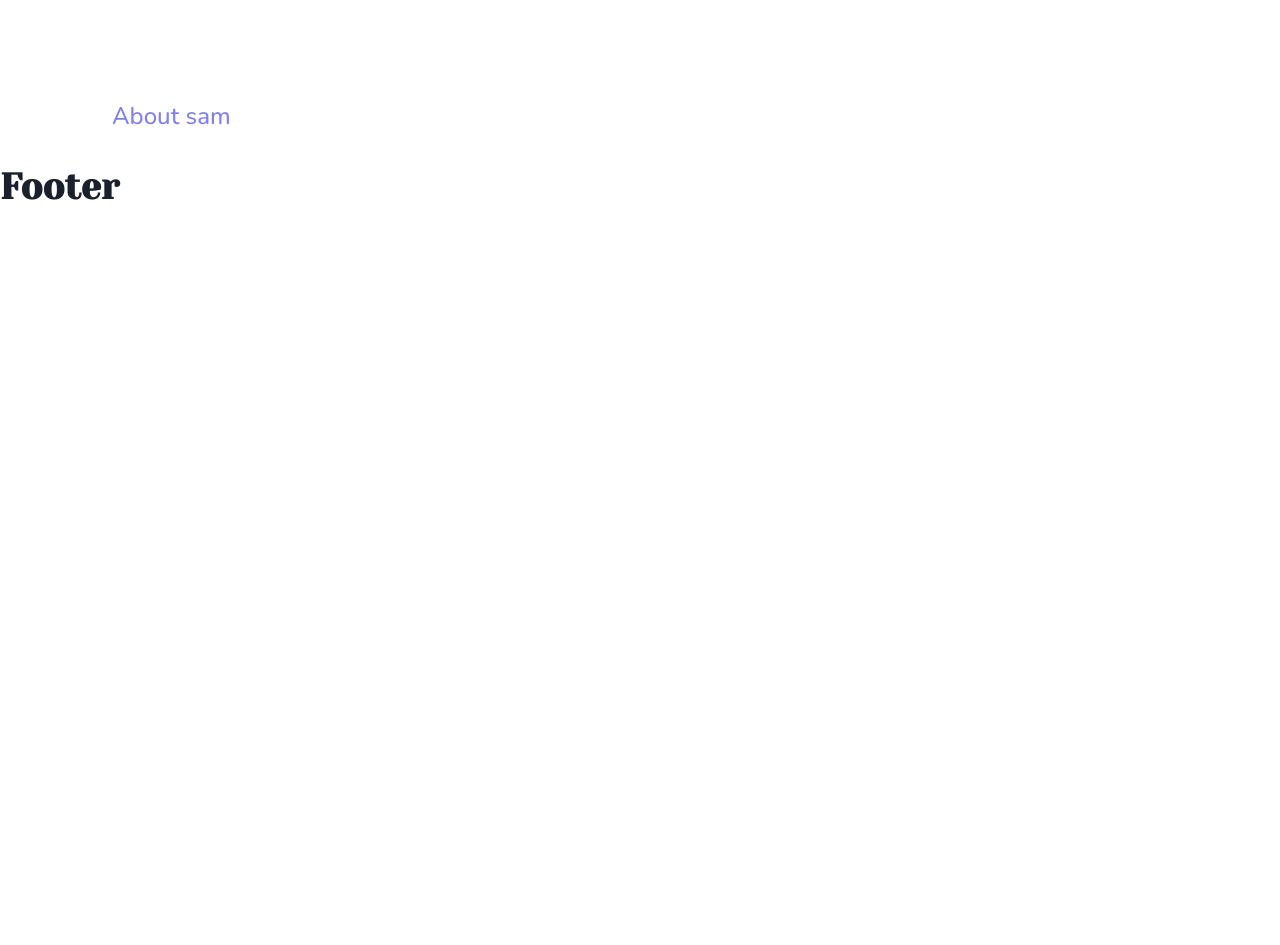
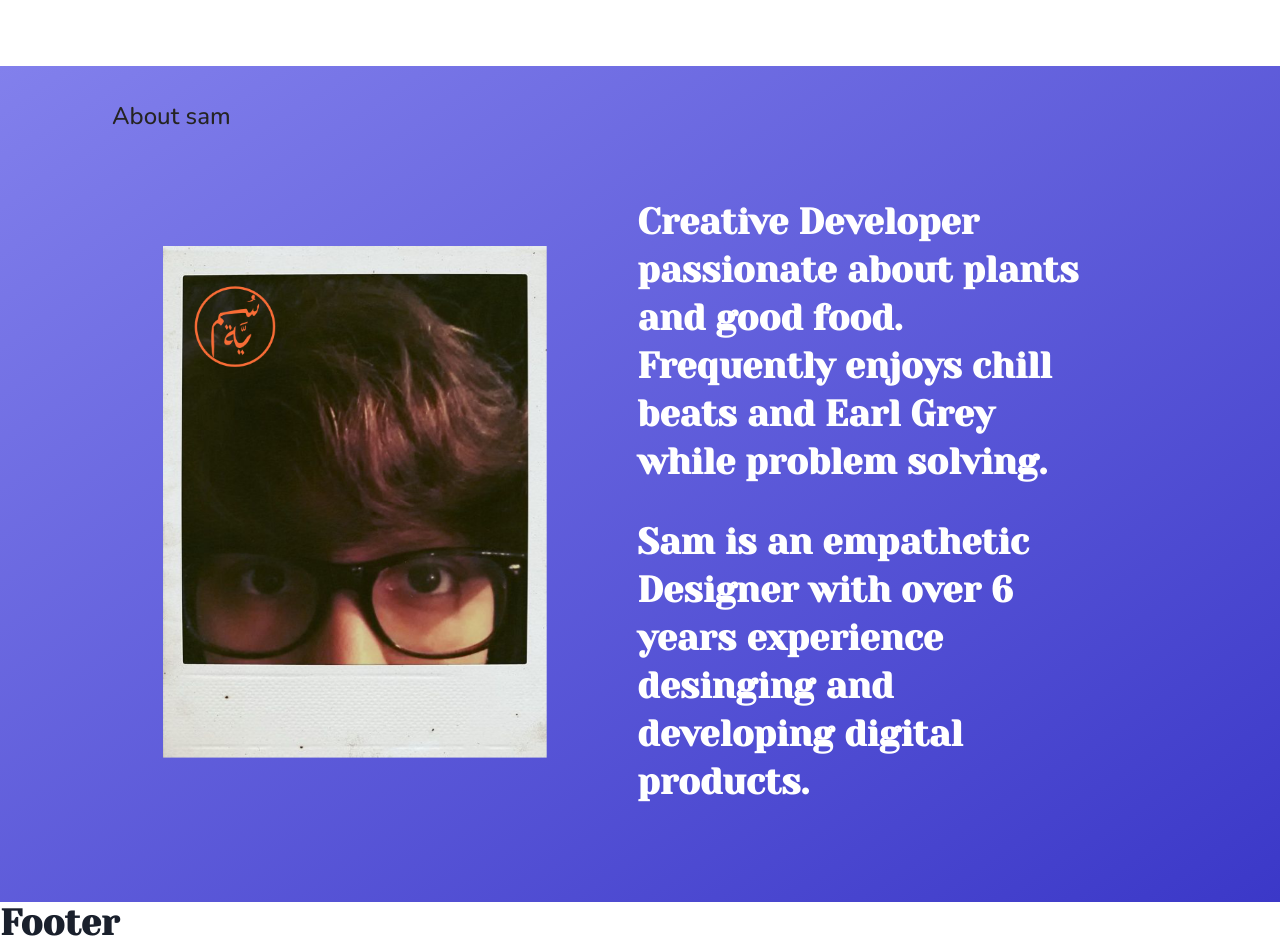
Before and after one commit to Samalmohanna1/ts-portfolio-2022, a Next.js app: page / in a window 1280 px wide. Shown: the part 2940-3885 px from the top of the page. Before the commit the page ends 3149 px from the top, so only its background shows below. Built offline with nearby package versions, Linux system fonts and the light colour scheme.

Commit message:
feat: add about section

```diff
--- a/components/about/About.tsx
+++ b/components/about/About.tsx
@@ -1,13 +1,41 @@
-import { Box, Text } from '@chakra-ui/react'
+import { Box, Heading, Image, Stack, Text } from '@chakra-ui/react'
 
 interface AboutProps {}
 
 const About: React.FunctionComponent<AboutProps> = () => {
   return (
-    <Box id='aboutSection' p={['2rem', '2rem', '2rem 5rem', '2rem 7rem']}>
-      <Text variant='subheading24Md' color='lightPurple'>
+    <Box
+      id='aboutSection'
+      p={['2rem', '2rem', '2rem 5rem', '2rem 7rem']}
+      bgGradient='linear(to-tl, primaryPurple, lightPurple)'
+    >
+      <Text variant='subheading24Md' color='softBlack'>
         About sam
       </Text>
+      <Stack
+        direction={['column', 'column', 'column', 'row']}
+        justifyContent='space-evenly'
+        alignItems='center'
+        p={['1.5rem 0', '2rem 0']}
+      >
+        <Box maxW='35rem'>
+          <Image src='profile-pic.png' alt='sam almohanna' width='sm' />
+        </Box>
+        <Box
+          maxW='32rem'
+          p={['2rem 0', '2rem 0', '2rem 0', '2rem']}
+          textAlign={['left', 'center', 'center', 'left']}
+        >
+          <Heading variant='heading36' color='white' pb='2rem'>
+            Creative Developer passionate about plants and good food. Frequently
+            enjoys chill beats and Earl Grey while problem solving.
+          </Heading>
+          <Heading variant='heading36' color='white'>
+            Sam is an empathetic Designer with over 6 years experience desinging
+            and developing digital products.
+          </Heading>
+        </Box>
+      </Stack>
     </Box>
   )
 }
--- a/styles/theme/components/headingStyles.tsx
+++ b/styles/theme/components/headingStyles.tsx
@@ -18,7 +18,7 @@ export const HeadingStyles = {
     },
     heading36: {
       fontSize: '2.25rem',
-      lineHeight: '2.5rem',
+      lineHeight: '3rem',
     },
   },
   defaultProps: {
```
Also changed, not shown: public/profile-pic.png (added).
